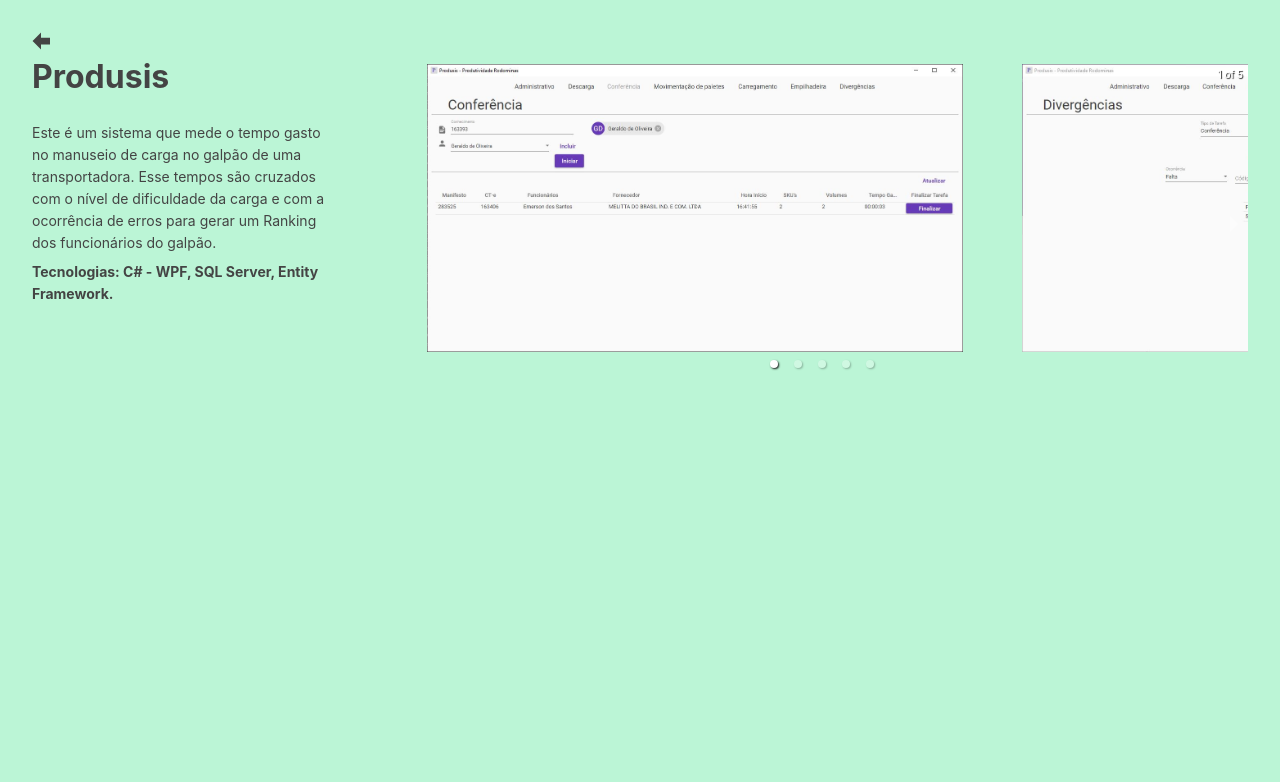
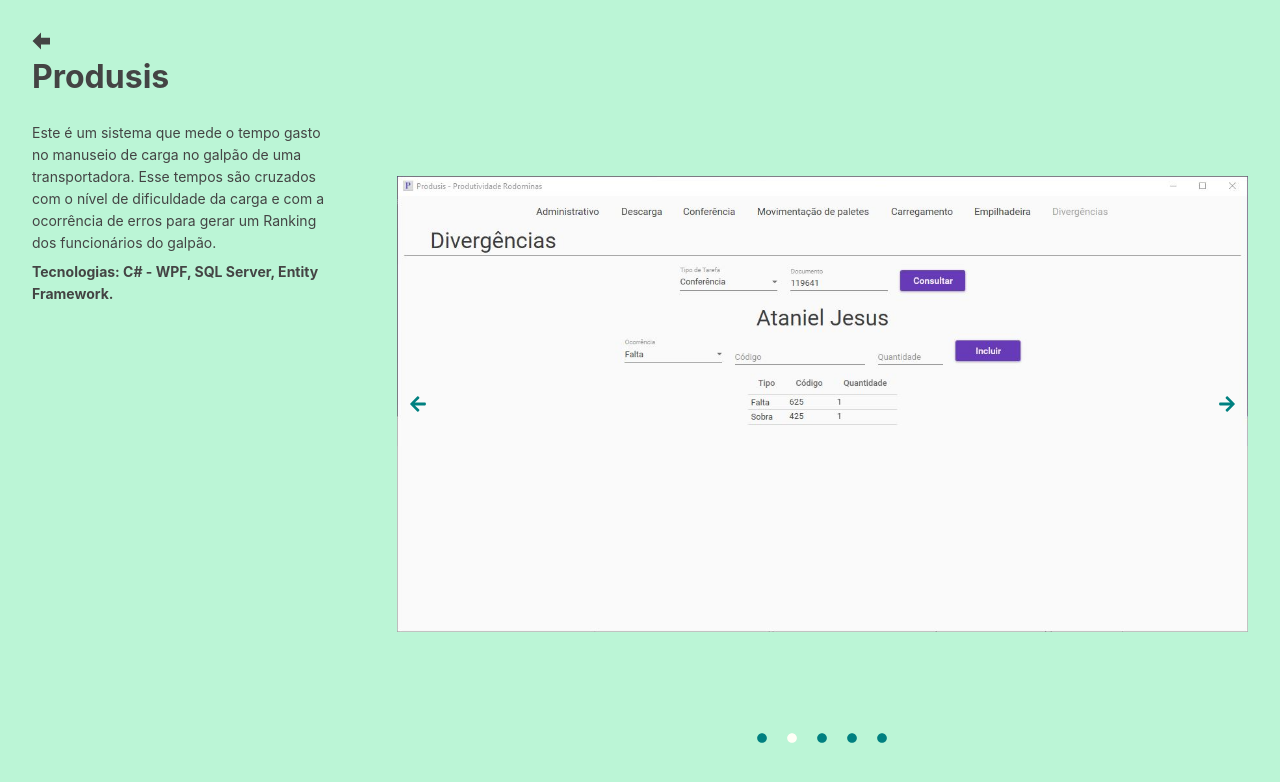
Before and after one commit to ThaisMap/Portfolio, a Next.js app: page /produsis in a window 1280 px wide. Shown: the top 782 px of the page. Built offline with nearby package versions, Linux system fonts and the light colour scheme.

Commit message:
carrossel inicial

```diff
--- /dev/null
+++ b/components/carousel.jsx
@@ -0,0 +1,48 @@
+import React, { useState } from "react";
+import styles from "../styles/carousel.module.css";
+import { FaArrowLeft, FaArrowRight, FaCircle } from "react-icons/fa";
+
+export default function Carousel(props) {
+  const { images } = props;
+  const [currIndex, setCurrIndex] = useState(1);
+
+  function nextImage() {
+    if (currIndex < images.length - 1) setCurrIndex(currIndex + 1);
+    else setCurrIndex(0);
+  }
+
+  function previousImage() {
+    if (currIndex > 0) setCurrIndex(currIndex - 1);
+    else setCurrIndex(images.length - 1);
+  }
+
+  function setImage(event) {
+    console.log(event);
+  }
+
+  return (
+    <div className={styles.container}>
+      <div
+        className={styles.image}
+        style={{ backgroundImage: `url(images/${images[currIndex]})` }}
+      >
+        <div className={styles.left} onClick={previousImage}>
+          <FaArrowLeft />
+        </div>
+        <div className={styles.center}>
+          {images.map((img, index) => (
+            <div
+              key={index}
+              className={index == currIndex ? styles.activedot : styles.dots}
+            >
+              <FaCircle />
+            </div>
+          ))}
+        </div>
+        <div className={styles.right} onClick={nextImage}>
+          <FaArrowRight />
+        </div>
+      </div>
+    </div>
+  );
+}
--- a/package.json
+++ b/package.json
@@ -11,8 +11,7 @@
     "next": "10.1.3",
     "react": "17.0.2",
     "react-dom": "17.0.2",
-    "react-icons": "^4.2.0",
-    "react-responsive-carousel": "^3.2.18"
+    "react-icons": "^4.2.0"
   },
   "devDependencies": {
     "@types/node": "^14.14.37",
--- a/pages/[project].jsx
+++ b/pages/[project].jsx
@@ -1,7 +1,6 @@
 import styles from "../styles/projects/project.module.css";
-import "react-responsive-carousel/lib/styles/carousel.min.css"; // requires a loader
-import { Carousel } from "react-responsive-carousel";
 
+import Carousel from "../components/carousel";
 import Link from "next/link";
 import { ImArrowLeft } from "react-icons/im";
 import { projetos } from "../dados";
@@ -32,20 +31,7 @@ export default function Project() {
           </strong>
         </div>
         <div className={styles.carrossel}>
-          <Carousel
-            centerMode={true}
-            centerSlidePercentage={70}
-            dynamicHeight={false}
-            showThumbs={false}
-          >
-            {projectData.images.map((image) => {
-              return (
-                <div key={image}>
-                  <img className={styles.imagem} src={`images/${image}`} />
-                </div>
-              );
-            })}
-          </Carousel>
+          <Carousel images={projectData.images} />
         </div>
       </div>
     </div>
@@ -69,6 +55,6 @@ export async function getStaticPaths() {
       { params: { project: "quandofoi" } },
       { params: { project: "outlook" } },
     ],
-    fallback: false, // See the "fallback" section below
+    fallback: false,
   };
 }
--- /dev/null
+++ b/styles/carousel.module.css
@@ -0,0 +1,51 @@
+.container {
+  height: 100%;
+  width: 100%;
+}
+
+.image {
+  height: 100%;
+  width: 100%;
+  background-repeat: no-repeat;
+  background-size: contain;
+  background-position: center;
+  display: flex;
+}
+
+.left,
+.right {
+  width: 5%;
+  display: grid;
+  place-items: center;
+  color: teal;
+  font-size: 18px;
+}
+
+.left:hover,
+.right:hover {
+  font-size: 24px;
+}
+
+.center {
+  width: 90%;
+  display: flex;
+  align-items: flex-end;
+  justify-content: center;
+}
+.dots {
+  color: teal;
+  font-size: 10px;
+  padding-left: 10px;
+  padding-right: 10px;
+}
+
+.activedot {
+  color: #fffff7;
+  font-size: 10px;
+  padding-left: 10px;
+  padding-right: 10px;
+}
+
+.dots:hover {
+  font-size: 12px;
+}
--- a/styles/projects/project.module.css
+++ b/styles/projects/project.module.css
@@ -11,7 +11,7 @@
 .carrossel {
   margin-left: 20px;
   width: 70%;
-  max-height: 90vh;
+  height: 85vh;
 }
 
 .coluna {
```
Also changed, not shown: 1 other file (tests, documents, lock files or other folders).
